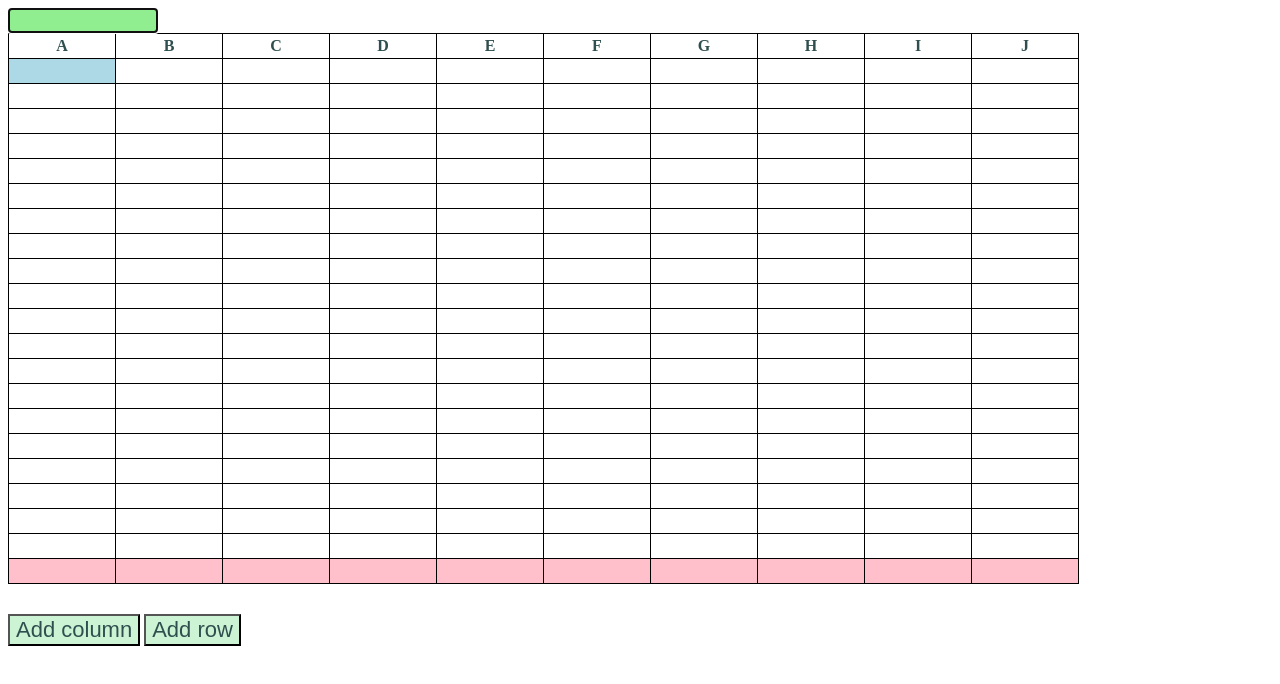
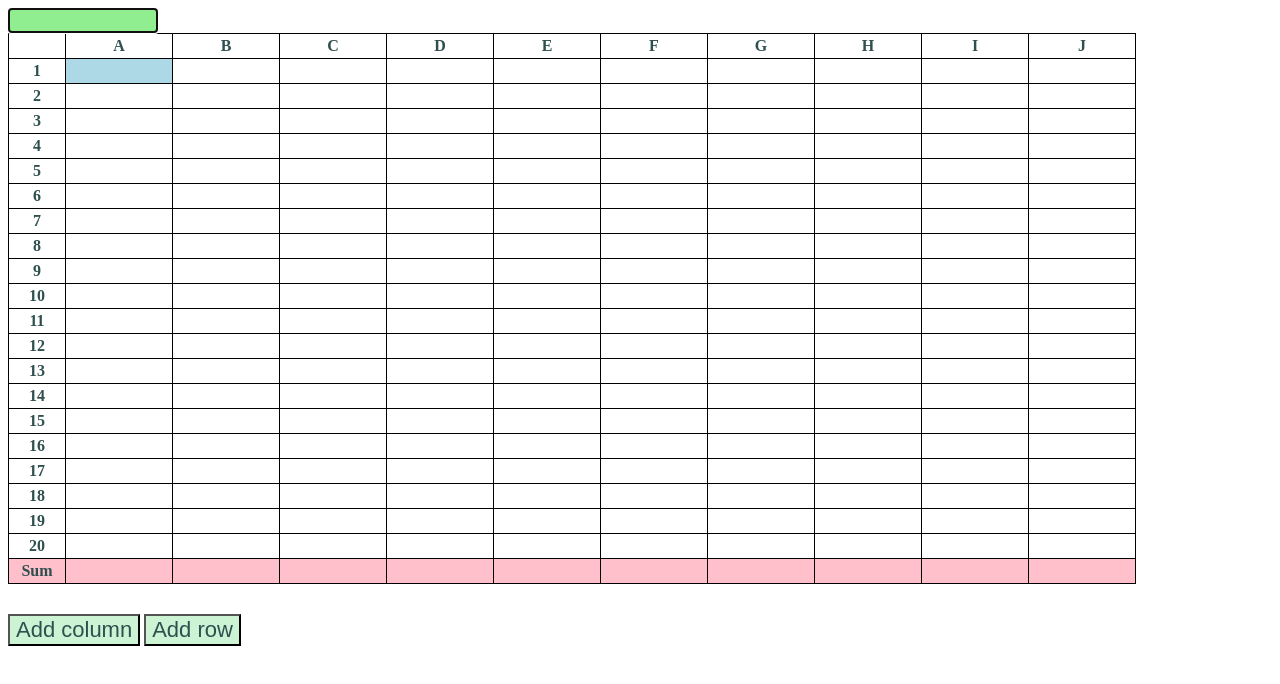
Before and after one commit to luyizh/x-cell, a website: page public/index.html in a window 1280 px wide. Drawn offline with Linux system fonts and the light colour scheme.

Commit message:
add row numbers to left edge of sheet

```diff
--- a/public/css/styles.css
+++ b/public/css/styles.css
@@ -37,3 +37,11 @@ button {
 	color: rgb(47, 79, 79);
 	background-color: #CCF3D4;
 }
+
+.row-label {
+	color: rgb(47, 79, 79);
+	border: 1px solid black;
+	min-width: 50px;
+	height: 25px;
+	padding: 3px;
+}
--- a/public/js/bundle.js
+++ b/public/js/bundle.js
@@ -139,16 +139,19 @@ class TableView {
 	  this.formulaBarEl.focus();
 	}
 
-
 	renderTable() {
 		this.renderTableHeader();
 		this.renderTableBody();
 		this.renderTableFooter();
 	}
 
-
 	renderTableHeader() {
 		const fragment = document.createDocumentFragment();
+
+		// add blank row number
+		const rowLabel = createTH(0);
+		rowLabel.className = "row-label";
+		fragment.appendChild(rowLabel);
 
 		// get letters and build elements
 		getLetterRange('A', this.model.numCols)
@@ -164,6 +167,11 @@ class TableView {
 	renderTableFooter() {
 		const fragment = document.createDocumentFragment();
 
+		// create row label
+		const rowLabel = createTH('Sum');
+		rowLabel.className = "row-label";
+		fragment.appendChild(rowLabel);
+
 		// create footer cells with appropriate sums
 		for (let col = 0; col < this.model.numCols; col++) {
 			const sum = this.model.getSumOfColumn(col);
@@ -177,22 +185,22 @@ class TableView {
 		this.footerRowEl.appendChild(fragment);
 	}
 
-
-	isCurrentCell(col, row) {
-		return this.currentCellLocation.col === col &&
-		       this.currentCellLocation.row === row;
-	}
-
 	renderTableBody() {
 		const fragment = document.createDocumentFragment();
 
 		for (let row = 0; row < this.model.numRows; row++) {
 			// create each row
 			const tr = createTR();
+
+			// create each row label
+			const rowLabel = createTH(row + 1);
+			rowLabel.className = "row-label";
+			tr.appendChild(rowLabel);
+
+			// create each standard cell
 			for (let col = 0; col < this.model.numCols; col++) {
-				const position = { col: col, row: row };
+				const position = { col: col, row: row};
 				const value = this.model.getValue(position);
-				// create each standard cell
 				const td = createTD(value);
 
 				if (this.isCurrentCell(col, row)) {
@@ -209,6 +217,11 @@ class TableView {
 		removeChildren(this.sheetBodyEl);
 		// add fragment to sheet body
 		this.sheetBodyEl.appendChild(fragment);
+	}
+
+	isCurrentCell(col, row) {
+		return this.currentCellLocation.col === col &&
+		       this.currentCellLocation.row === row;
 	}
 
 	attachEventHandlers() {
@@ -249,7 +262,7 @@ class TableView {
 	}
 
 	handleSheetClick(evt) {
-		const col = evt.target.cellIndex;
+		const col = evt.target.cellIndex - 1;
 		const row = evt.target.parentElement.rowIndex - 1;
 
 		this.currentCellLocation = { col: col, row: row };
```
Also changed, not shown: client/js/table-view.js (+24 -11 lines).
